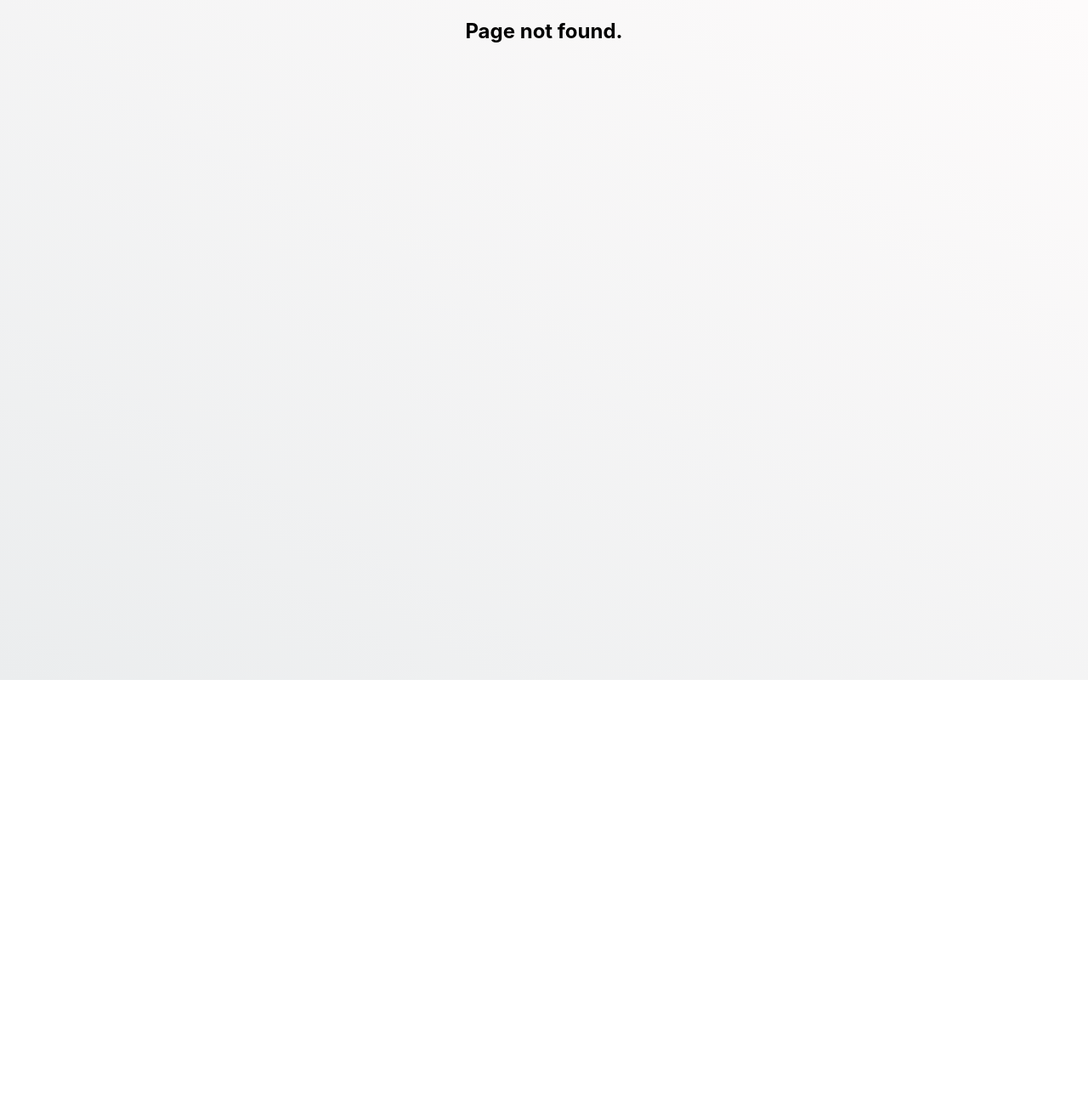
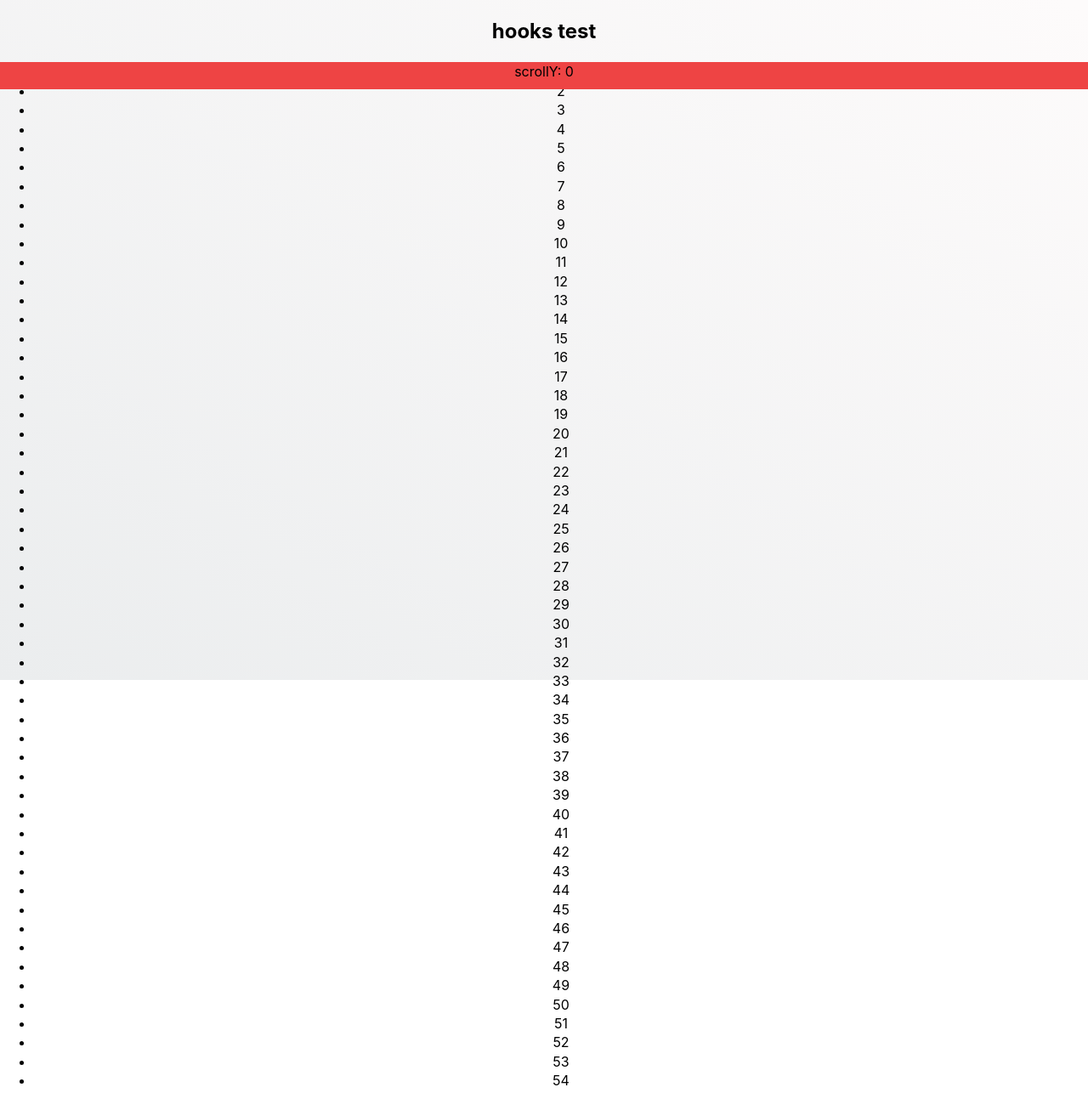
Before and after one commit to yola-0316/linkstart, a React (Create React App) app: page /hooks in a window 1280 px wide. Before the commit this address led to /404. Shown: the top 1286 px of the page at 85% size. Before the commit the page ends 800 px from the top, so only its background shows below. Built offline with nearby package versions, Linux system fonts and the light colour scheme.

Commit message:
chore: update dependency

```diff
--- a/package.json
+++ b/package.json
@@ -10,11 +10,12 @@
     "publish": "cd build && surge --domain linkstart.surge.sh"
   },
   "dependencies": {
+    "@sentry/browser": "^5.6.3",
     "ramda": "^0.26.1",
     "react": "^16.8.6",
     "react-dom": "^16.8.6",
     "react-router-dom": "^5.0.0",
-    "react-scripts": "2.1.8",
+    "react-scripts": "3.1.1",
     "rxjs": "^6.4.0"
   },
   "devDependencies": {
--- a/src/index.js
+++ b/src/index.js
@@ -1,8 +1,11 @@
 import './index.scss';
 import React from 'react';
 import ReactDOM from 'react-dom';
+import * as Sentry from '@sentry/browser';
 import * as serviceWorker from './serviceWorker';
 import App from './App';
+
+Sentry.init({ dsn: 'https://ea868775913f4319ac9c269633245093@sentry.io/1545127' });
 
 ReactDOM.render(<App />, document.getElementById('root'));
 
--- a/src/index.scss
+++ b/src/index.scss
@@ -20,6 +20,6 @@ code {
 }
 
 .App {
-  overflow: hidden;
+  // overflow: hidden;
   height: 100%;
 }
--- /dev/null
+++ b/src/pages/Hooks.js
@@ -0,0 +1,126 @@
+import React, { useState, useEffect, useRef } from 'react';
+
+export default function Hooks() {
+  const scrollRef = useRef(window.scrollY);
+  const [scroll, setScroll] = useState(window.scrollY);
+
+  const handleScroll = () => {
+    scrollRef.current = window.scrollY;
+    console.log(scrollRef.current);
+    setScroll(window.scrollY);
+  };
+
+  useEffect(() => {
+    window.addEventListener('scroll', handleScroll);
+    return () => window.removeEventListener('scroll', handleScroll);
+  }, []);
+
+  return (
+    <div className="hooks-page" style={{ height: '100%', overflow: 'auto' }}>
+      <h2>hooks test</h2>
+      <div style={{ position: 'fixed', width: '100%', height: '2em', backgroundColor: '#e44' }}>scrollY: {scroll}</div>
+      <ul>
+        <li>1</li>
+        <li>2</li>
+        <li>3</li>
+        <li>4</li>
+        <li>5</li>
+        <li>6</li>
+        <li>7</li>
+        <li>8</li>
+        <li>9</li>
+        <li>10</li>
+        <li>11</li>
+        <li>12</li>
+        <li>13</li>
+        <li>14</li>
+        <li>15</li>
+        <li>16</li>
+        <li>17</li>
+        <li>18</li>
+        <li>19</li>
+        <li>20</li>
+        <li>21</li>
+        <li>22</li>
+        <li>23</li>
+        <li>24</li>
+        <li>25</li>
+        <li>26</li>
+        <li>27</li>
+        <li>28</li>
+        <li>29</li>
+        <li>30</li>
+        <li>31</li>
+        <li>32</li>
+        <li>33</li>
+        <li>34</li>
+        <li>35</li>
+        <li>36</li>
+        <li>37</li>
+        <li>38</li>
+        <li>39</li>
+        <li>40</li>
+        <li>41</li>
+        <li>42</li>
+        <li>43</li>
+        <li>44</li>
+        <li>45</li>
+        <li>46</li>
+        <li>47</li>
+        <li>48</li>
+        <li>49</li>
+        <li>50</li>
+        <li>51</li>
+        <li>52</li>
+        <li>53</li>
+        <li>54</li>
+        <li>55</li>
+        <li>56</li>
+        <li>57</li>
+        <li>58</li>
+        <li>59</li>
+        <li>60</li>
+        <li>61</li>
+        <li>62</li>
+        <li>63</li>
+        <li>64</li>
+        <li>65</li>
+        <li>66</li>
+        <li>67</li>
+        <li>68</li>
+        <li>69</li>
+        <li>70</li>
+        <li>71</li>
+        <li>72</li>
+        <li>73</li>
+        <li>74</li>
+        <li>75</li>
+        <li>76</li>
+        <li>77</li>
+        <li>78</li>
+        <li>79</li>
+        <li>80</li>
+        <li>81</li>
+        <li>82</li>
+        <li>83</li>
+        <li>84</li>
+        <li>85</li>
+        <li>86</li>
+        <li>87</li>
+        <li>88</li>
+        <li>89</li>
+        <li>90</li>
+        <li>91</li>
+        <li>92</li>
+        <li>93</li>
+        <li>94</li>
+        <li>95</li>
+        <li>96</li>
+        <li>97</li>
+        <li>98</li>
+        <li>99</li>
+        <li>100</li>
+      </ul>
+    </div>
+  );
+}
--- a/src/routes.js
+++ b/src/routes.js
@@ -1,4 +1,5 @@
 import Home from './pages/Home';
+import Hooks from './pages/Hooks';
 
 const routes = [
   {
@@ -7,6 +8,12 @@ const routes = [
     component: Home,
     exact: true,
   },
+  {
+    path: '/hooks',
+    name: 'Hooks',
+    component: Hooks,
+    exact: true,
+  },
 ];
 
 export default routes;
```
Also changed, not shown: 1 other file (tests, documents, lock files or other folders).
